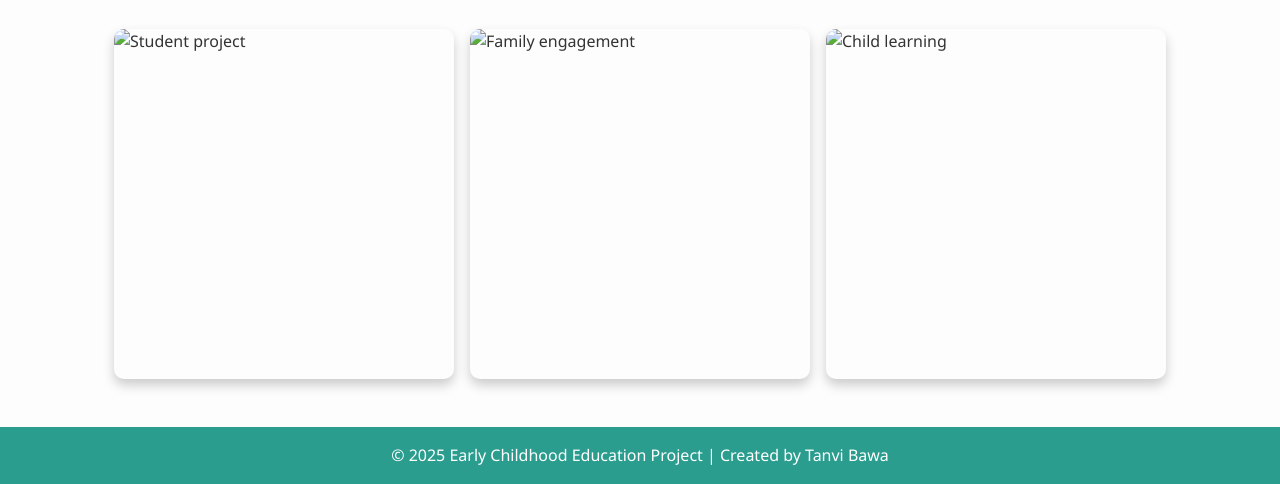
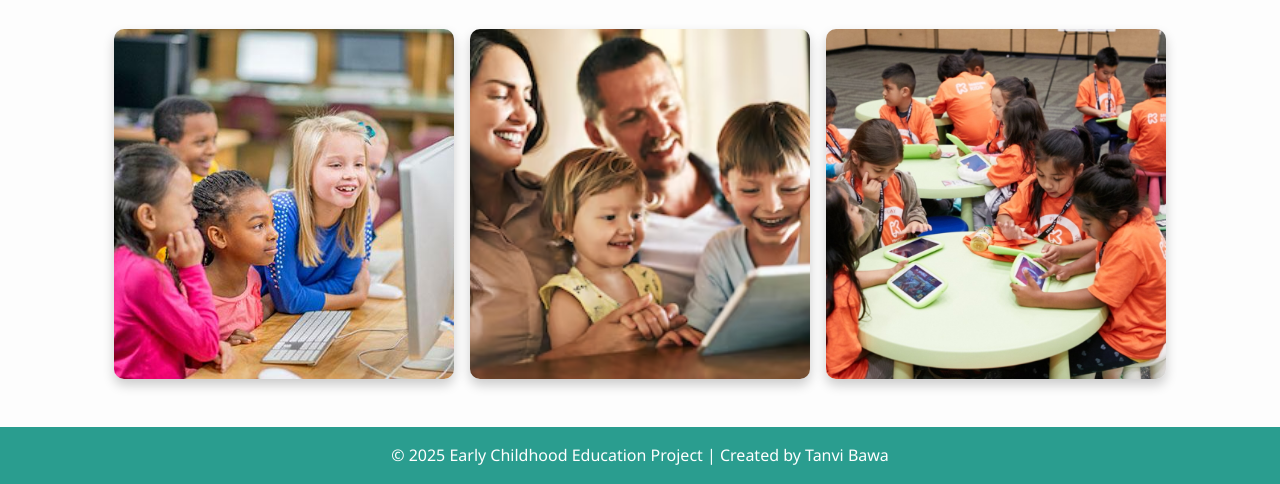
Before and after one commit to TanviBawa/tech-and-kids, a plain HTML site: page about.html in a window 1280 px wide. Shown: the part 740-1224 px from the top of the page. Drawn offline with Linux system fonts and the light colour scheme; files whose address does not match are found by name.

Commit message:
Update about.html

```diff
--- a/about.html
+++ b/about.html
@@ -44,9 +44,9 @@
 
     <!-- Image Grid -->
     <div class="image-grid">
-      <img src="images/student-work.jpg" alt="Student project">
-      <img src="images/family-support.jpg" alt="Family engagement">
-      <img src="images/child-learning.jpg" alt="Child learning">
+      <img src="student-work.jpg" alt="Student project">
+      <img src="family-support.jpg" alt="Family engagement">
+      <img src="child-learning.jpg" alt="Child learning">
     </div>
   </section>
 
```
